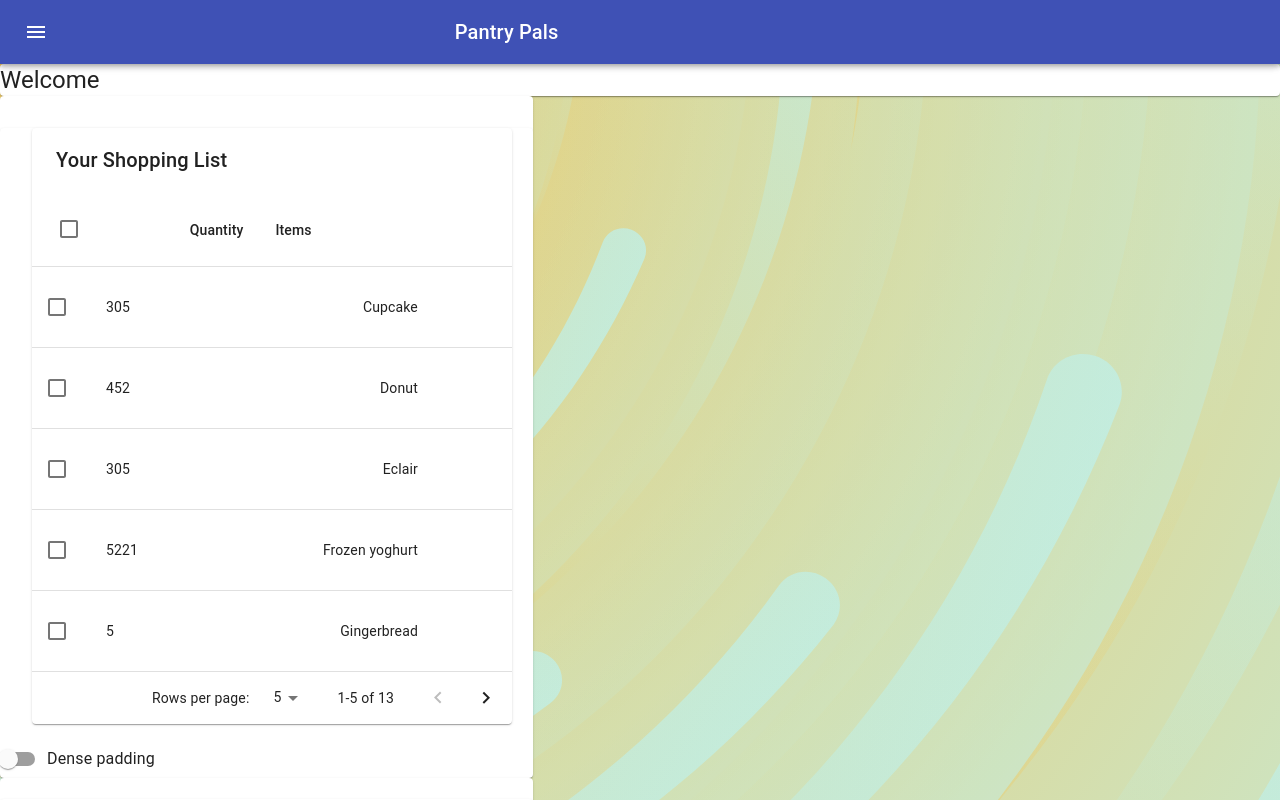
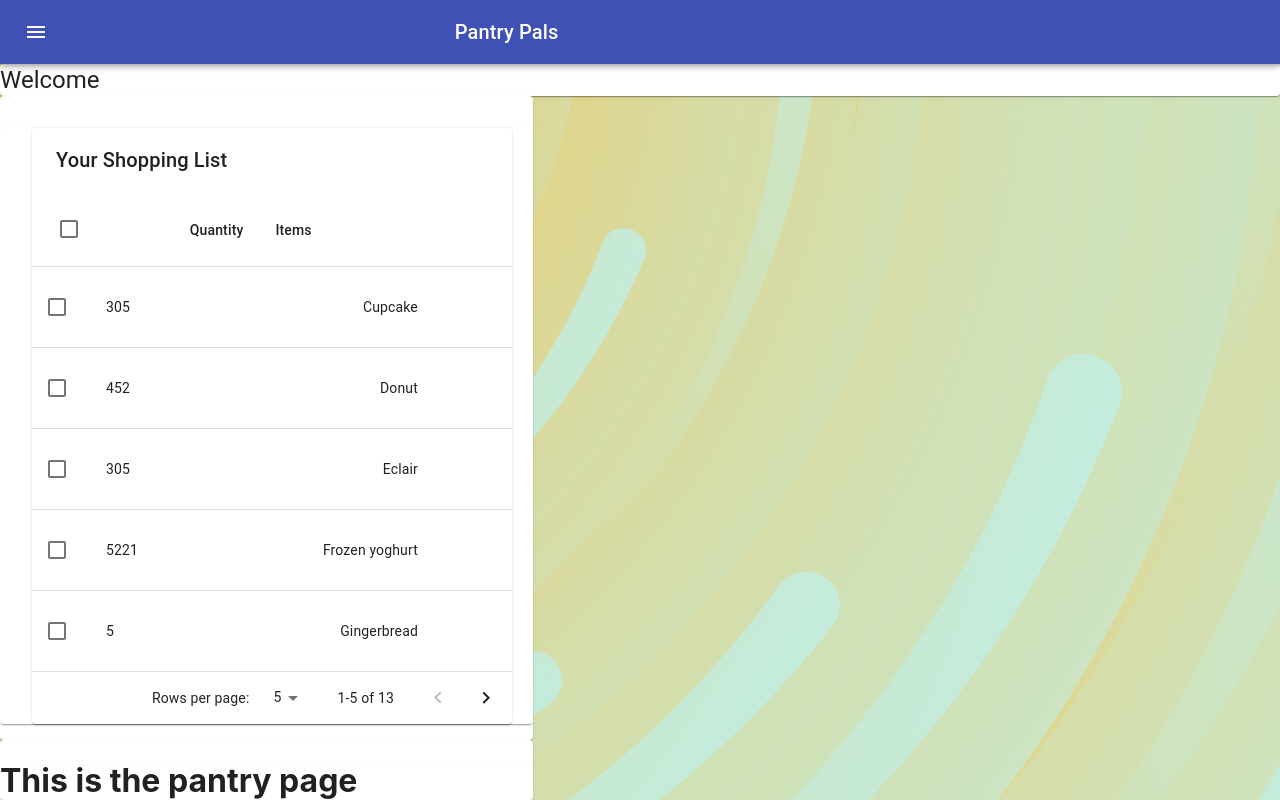
Before and after one commit to listenToRipley/capstone, a React (Create React App) app: page /home in a window 1280 px wide. Shown: the top 800 px of the page. Built offline with nearby package versions, Linux system fonts and the light colour scheme.

Commit message:
removed dense toggle

```diff
--- a/src/components/ShopList/ShoppingList.js
+++ b/src/components/ShopList/ShoppingList.js
@@ -71,11 +71,6 @@ import Actions from './ShopActions'
         position: 'absolute',
         top: 20,
         width: 1,
-      },
-      //this isn't working right now
-      densePadding: {
-        margin: 5,
-        paddingLeft: 11
       }
     }));
 
@@ -272,7 +267,6 @@ const ShoppingList = () =>  {
   const [orderBy, setOrderBy] = React.useState('calories');
   const [selected, setSelected] = React.useState([]);
   const [page, setPage] = React.useState(0);
-  const [dense, setDense] = React.useState(false);
   const [rowsPerPage, setRowsPerPage] = React.useState(5);
 
   const handleRequestSort = (event, property) => {
@@ -319,10 +313,6 @@ const ShoppingList = () =>  {
     setPage(0);
   };
 
-  const handleChangeDense = (event) => {
-    setDense(event.target.checked);
-  };
-
   const isSelected = (name) => selected.indexOf(name) !== -1;
 
   const emptyRows = rowsPerPage - Math.min(rowsPerPage, rows.length - page * rowsPerPage);
@@ -335,8 +325,7 @@ const ShoppingList = () =>  {
           <Table
             className={classes.table}
             aria-labelledby="your shopping list"
-            size={dense ? 'small' : 'medium'}
-            aria-label="enhanced table"
+            aria-label="shopping list"
           >
             <ShoppingListHead
               classes={classes}
@@ -380,11 +369,6 @@ const ShoppingList = () =>  {
                     </TableRow>
                   );
                 })}
-              {emptyRows > 0 && (
-                <TableRow style={{ height: (dense ? 33 : 53) * emptyRows }}>
-                  <TableCell colSpan={6} />
-                </TableRow>
-              )}
             </TableBody>
           </Table>
         </TableContainer>
@@ -398,10 +382,6 @@ const ShoppingList = () =>  {
           onChangeRowsPerPage={handleChangeRowsPerPage}
         />
       </Paper>
-      <FormControlLabel
-        control={<Switch checked={dense} onChange={handleChangeDense} classes="densePadding" />}
-        label="Dense padding"
-      />
     </div>
   );
 }
```
